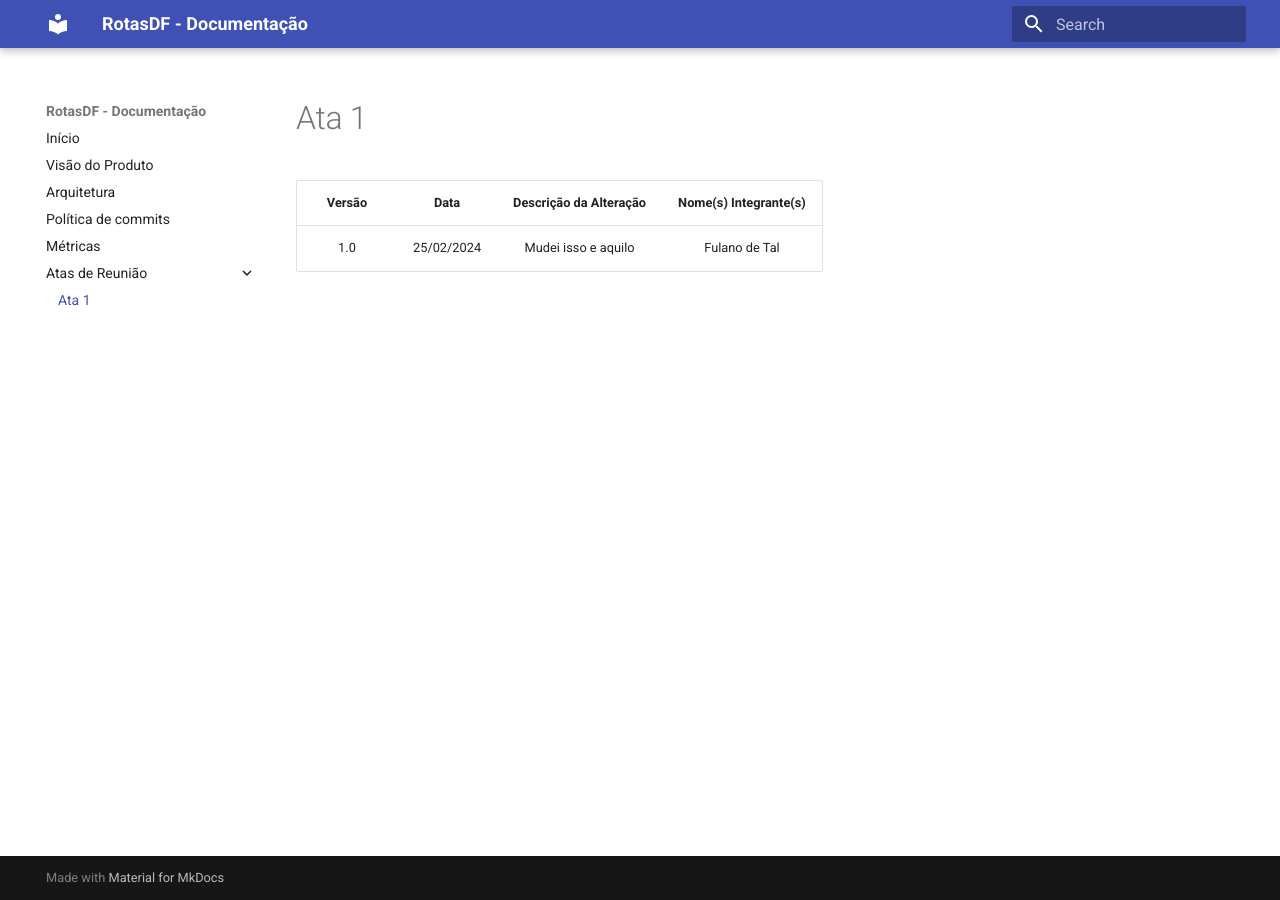
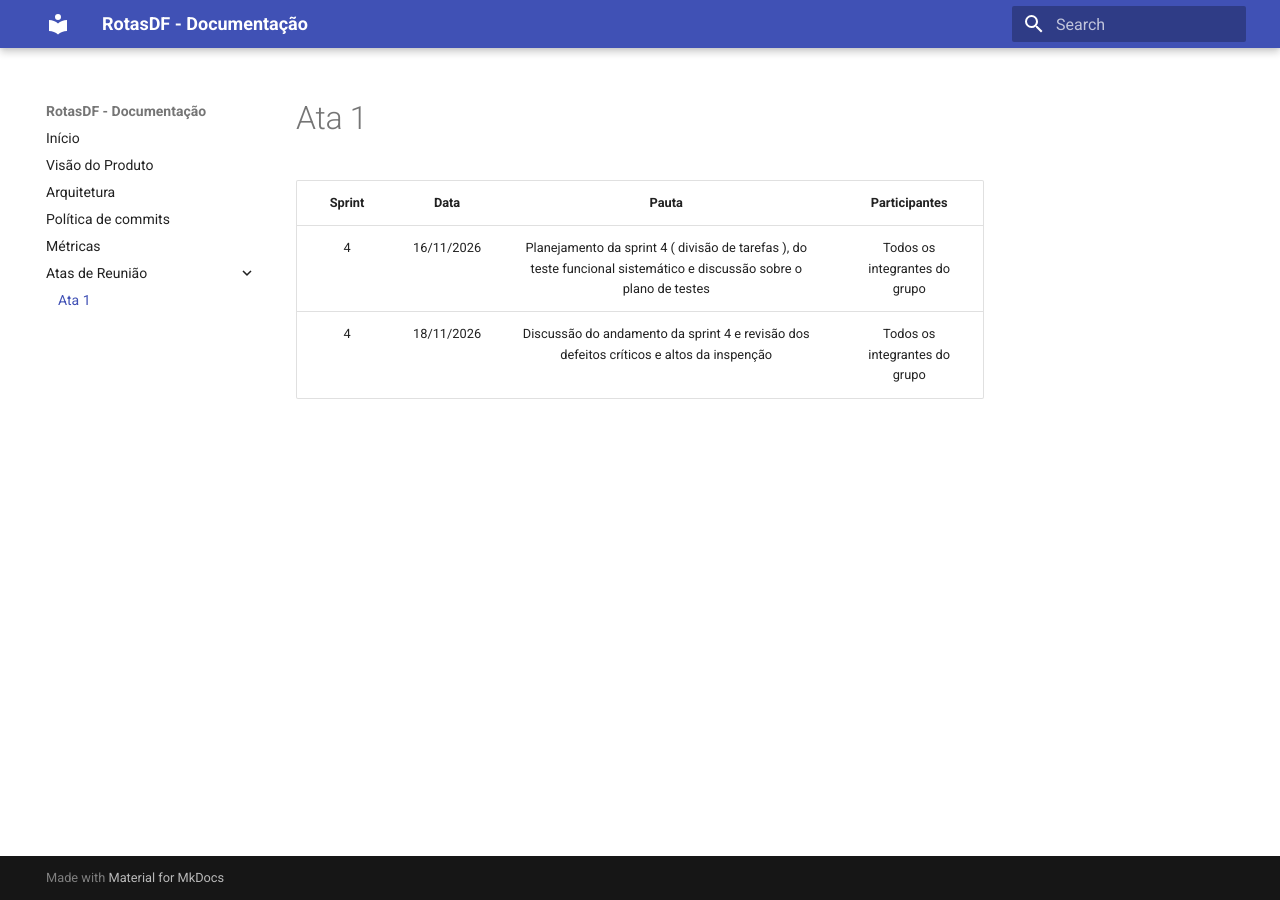
Before and after one commit to FGA0138-MDS-Ajax/2026.2-T02-Knuth, an MkDocs documentation site: the page built from docs/atas-reuniao/ata-reuniao-1.md, in a window 1280 px wide. Built offline with MkDocs 1.6.1 and Material for MkDocs 9.7.7, drawn with Linux system fonts in a browser that asks for light colours.

Commit message:
docs: atualiza atas de reunião com as duas reuniões feitas da sprint 4

```diff
--- a/docs/atas-reuniao/ata-reuniao-1.md
+++ b/docs/atas-reuniao/ata-reuniao-1.md
@@ -1,3 +1,4 @@
-| Versão | Data | Descrição da Alteração | Nome(s) Integrante(s) |
-| :----: | :--: | :--------------------: | :-------------------: |
-| 1.0 | 25/02/2024 | Mudei isso e aquilo | Fulano de Tal |
+|Sprint| Data | Pauta | Participantes |
+|:--:| :--: | :--------------------: | :-------------------: |
+| 4 | 16/11/2026 | Planejamento da sprint 4 ( divisão de tarefas ), do teste funcional sistemático e discussão sobre o plano de testes | Todos os integrantes do grupo |
+| 4 | 18/11/2026 | Discussão do andamento da sprint 4 e revisão dos defeitos críticos e altos da inspenção | Todos os integrantes do grupo |
```
